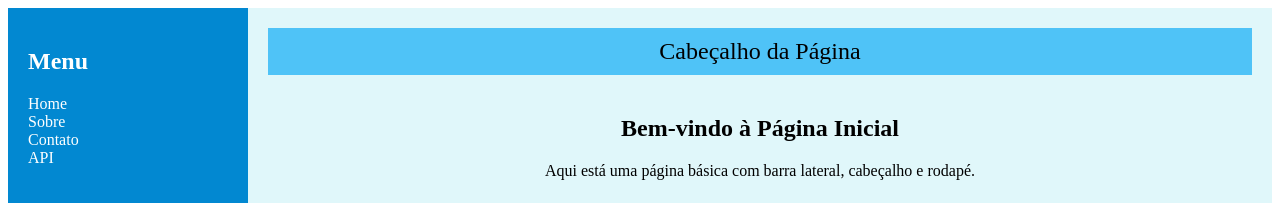
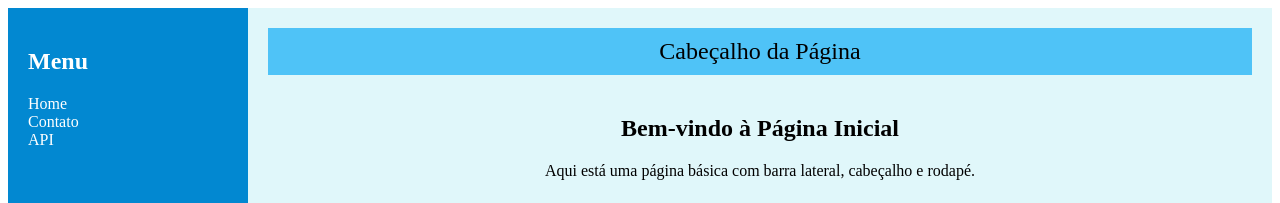
Before and after one commit to raffll28/clone-tabnews, a Next.js app: page / in a window 1280 px wide. Shown: the top 203 px of the page. Built offline with nearby package versions, Linux system fonts and the light colour scheme.

Commit message:
retirar o sobre da pagina home

```diff
--- a/pages/index.js
+++ b/pages/index.js
@@ -25,11 +25,6 @@ function Home() {
           <li>
             <a href="#" style={{ color: "white", textDecoration: "none" }}>
               Home
-            </a>
-          </li>
-          <li>
-            <a href="#" style={{ color: "white", textDecoration: "none" }}>
-              Sobre
             </a>
           </li>
           <li>
```
